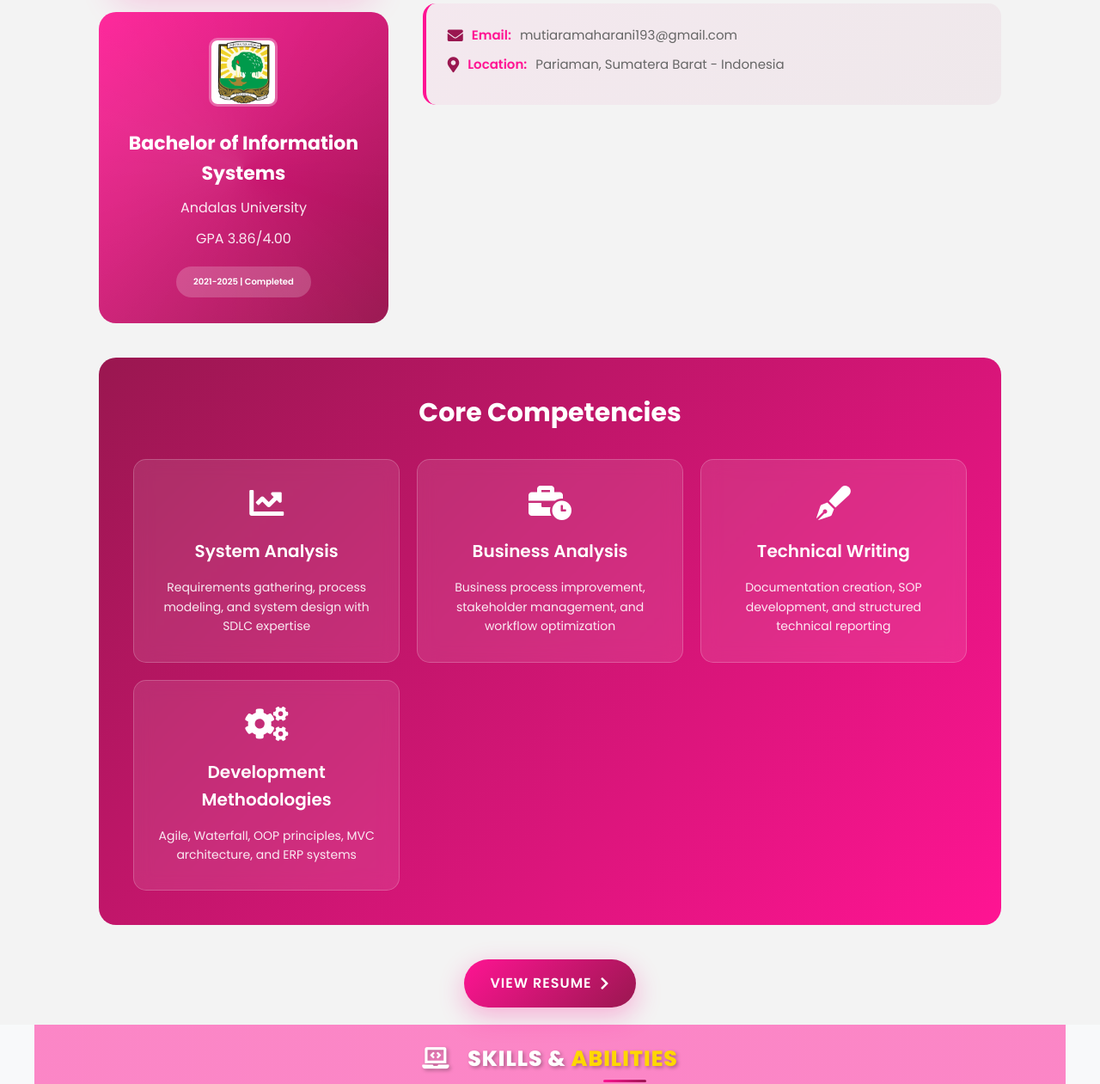
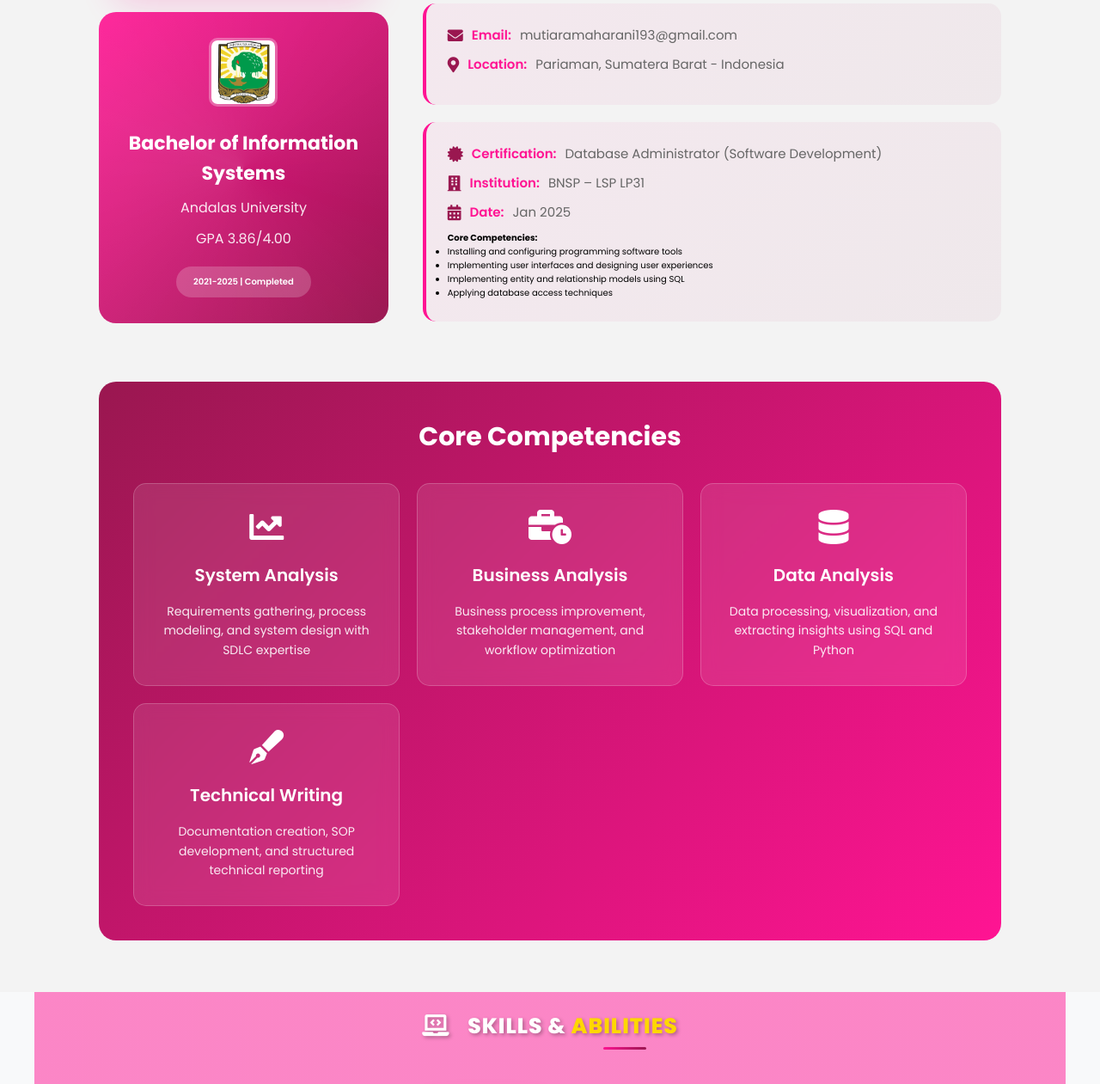
Before and after one commit to mutiaramhrni/porto, a plain HTML site: page index.html in a window 1280 px wide. Shown: the part 1295-2556 px from the top of the page at 86% size. Drawn offline with nearby package versions, Linux system fonts and the light colour scheme.

Commit message:
Update index.html

```diff
--- a/index.html
+++ b/index.html
@@ -417,7 +417,7 @@
 
         .about .info-grid {
             display: grid;
-            grid-template-columns: 1fr 1fr;
+            grid-template-columns: 1fr;
             gap: 2rem;
             margin-bottom: 3rem;
         }
@@ -1237,15 +1237,26 @@
             <h3>I'm Mutiara</h3>
 
             <p class="description">A fresh graduate in Information Systems with a strong interest in becoming a System Analyst, Business Analyst, or Technical Writer. I have hands-on experience in analyzing user needs, designing systems and interfaces, and preparing project documentation. Familiar with SDLC, OOP, MVC, and Business Process Modeling. Actively involved in ERP internship projects and student organizations as a Secretary, where I honed my skills in structured reporting, SOP writing, and team coordination. Detail-oriented, analytical, and passionate about bridging business needs with technology.</p>
-
-                <div class="info-box">
+            <div class="info-grid mb-4">
+                <div class="info-box mb-4">
                     <p><i class="fas fa-envelope"></i><span>Email:</span> mutiaramaharani193@gmail.com</p>
                     <p><i class="fas fa-map-marker-alt"></i><span>Location:</span> Pariaman, Sumatera Barat - Indonesia</p>
                 </div>
-                <!-- <div class="info-box">
-                    <p><i class="fas fa-graduation-cap"></i><span>Degree:</span> Bachelor's in Information Systems</p>
-                    <p><i class="fas fa-university"></i><span>University:</span> Andalas University</p>
-                </div> -->
+                <div class="info-box mb-4">
+                    <p><i class="fas fa-certificate"></i><span>Certification:</span> Database Administrator (Software Development)</p>
+                    <p><i class="fas fa-building"></i><span>Institution:</span> BNSP – LSP LP31</p>
+                    <p><i class="fas fa-calendar-alt"></i><span>Date:</span> Jan 2025</p>
+                    <div class="certification-details">
+                        <h4>Core Competencies:</h4>
+                        <ul>
+                            <li>Installing and configuring programming software tools</li>
+                            <li>Implementing user interfaces and designing user experiences</li>
+                            <li>Implementing entity and relationship models using SQL</li>
+                            <li>Applying database access techniques</li>
+                        </ul>
+                    </div>
+                </div>
+                </div>
             </div>
         </div>
     </div>
@@ -1264,23 +1275,16 @@
                 <p>Business process improvement, stakeholder management, and workflow optimization</p>
             </div>
             <div class="skill-item">
+                <i class="fas fa-database"></i>
+                <h4>Data Analysis</h4>
+                <p>Data processing, visualization, and extracting insights using SQL and Python</p>
+            </div>
+            <div class="skill-item">
                 <i class="fas fa-pen-fancy"></i>
                 <h4>Technical Writing</h4>
                 <p>Documentation creation, SOP development, and structured technical reporting</p>
             </div>
-            <div class="skill-item">
-                <i class="fas fa-cogs"></i>
-                <h4>Development Methodologies</h4>
-                <p>Agile, Waterfall, OOP principles, MVC architecture, and ERP systems</p>
-            </div>
-        </div>
-    </div>
-
-    <div class="resume-section" style="text-align: center; margin-top: 4rem;">
-        <a href="https://drive.google.com/drive/folders/1ftPk81wHh3qIXbmrO5Z3AqeV3F5LjvR4?usp=sharing" target="_blank" class="btn">
-            <span>View Resume</span>
-            <i class="fas fa-chevron-right"></i>
-        </a>
+        </div>
     </div>
 </section>
 
@@ -1341,15 +1345,15 @@
             { "name": "Python", "icon": "https://img.icons8.com/color/48/000000/python--v1.png" },
             { "name": "C++", "icon": "https://img.icons8.com/color/48/000000/c-plus-plus-logo.png" },
             { "name": "JavaScript", "icon": "https://img.icons8.com/color/48/000000/javascript--v1.png" },
-            { "name": "Java", "icon": "https://img.icons8.com/color/48/000000/java-coffee-cup-logo--v1.png" },
-            { "name": "Node.js", "icon": "https://img.icons8.com/color/48/nodejs.png" },
+            { "name": "VSCode", "icon": "https://img.icons8.com/fluency/50/visual-studio-code-2019.png" },
             { "name": "XAMPP", "icon": "./assets/images/skills/xampp.png" },
             { "name": "MySQL", "icon": "https://img.icons8.com/color/48/000000/mysql-logo.png" },
             { "name": "PostgreSQL", "icon": "https://img.icons8.com/color/48/000000/postgreesql.png" },
             { "name": "MongoDB", "icon": "https://img.icons8.com/color/48/000000/mongodb.png" },
             { "name": "CouchDB", "icon": "https://www.vectorlogo.zone/logos/apache_couchdb/apache_couchdb-icon.svg" },
+            { "name": "Power BI", "icon": "https://img.icons8.com/color/48/power-bi-2021.png" },
+            { "name": "Tableu", "icon": "https://img.icons8.com/color/48/tableau-software.png" },
             { "name": "Postman", "icon": "https://www.vectorlogo.zone/logos/getpostman/getpostman-icon.svg" },
-            { "name": "VSCode", "icon": "https://img.icons8.com/fluency/50/visual-studio-code-2019.png" },
             { "name": "GitHub", "icon": "https://img.icons8.com/glyph-neue/48/ffffff/github.png" },
             { "name": "Bootstrap", "icon": "https://img.icons8.com/color/48/000000/bootstrap.png" },
             { "name": "TailwindCSS", "icon": "https://img.icons8.com/color/48/000000/tailwindcss.png" },
@@ -1680,7 +1684,7 @@ window.addEventListener('scroll', function() {
 // Typed.js Effect
 if (document.querySelector('.typing-text')) {
     new Typed('.typing-text', {
-        strings: ['System Analysis', 'Business Analysis', 'Technical Writing', 'Process Documentation'],
+        strings: ['System Analysis', 'Business Analysis', 'Data Analyst', 'Technical Writing'],
         typeSpeed: 100,
         backSpeed: 60,
         loop: true
```
